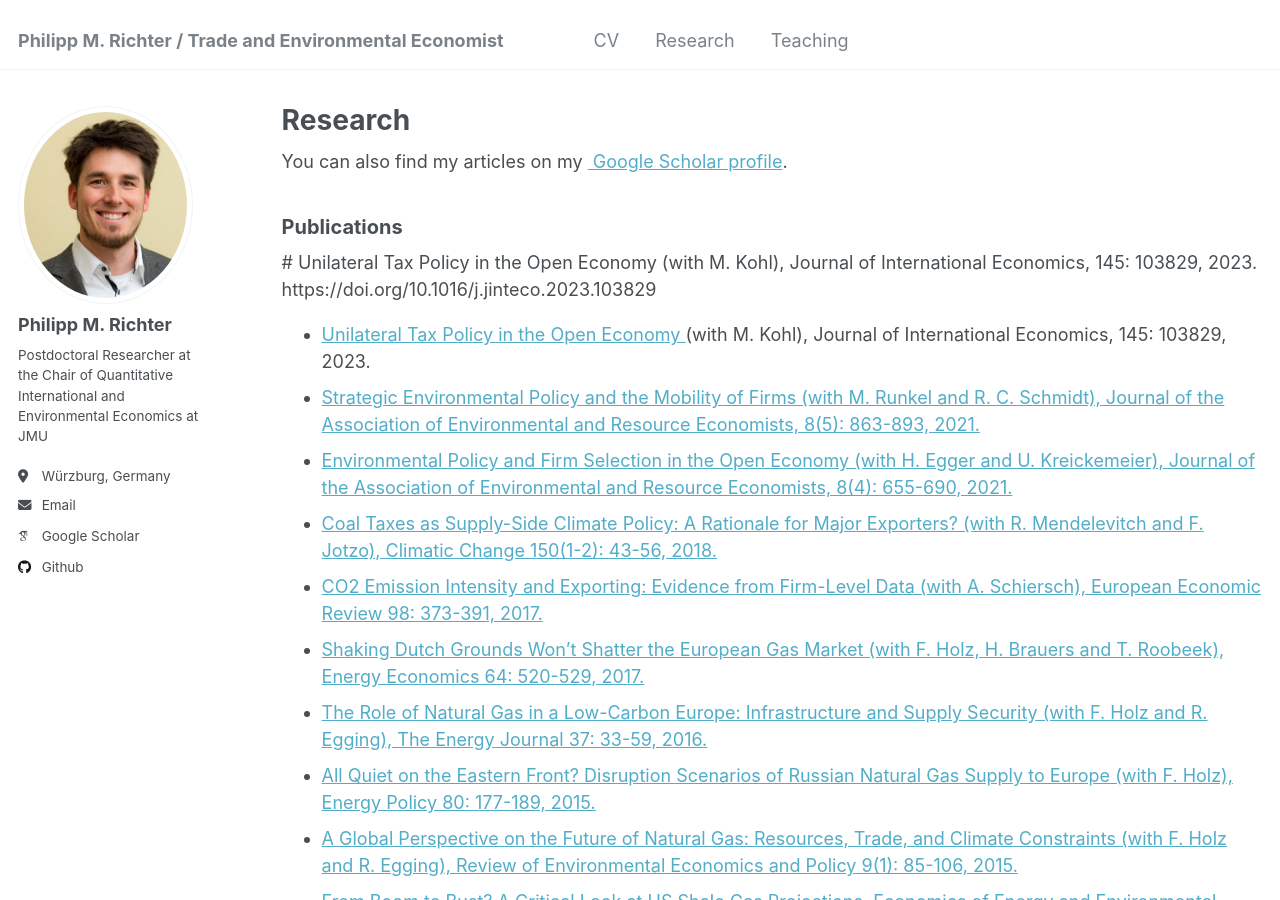
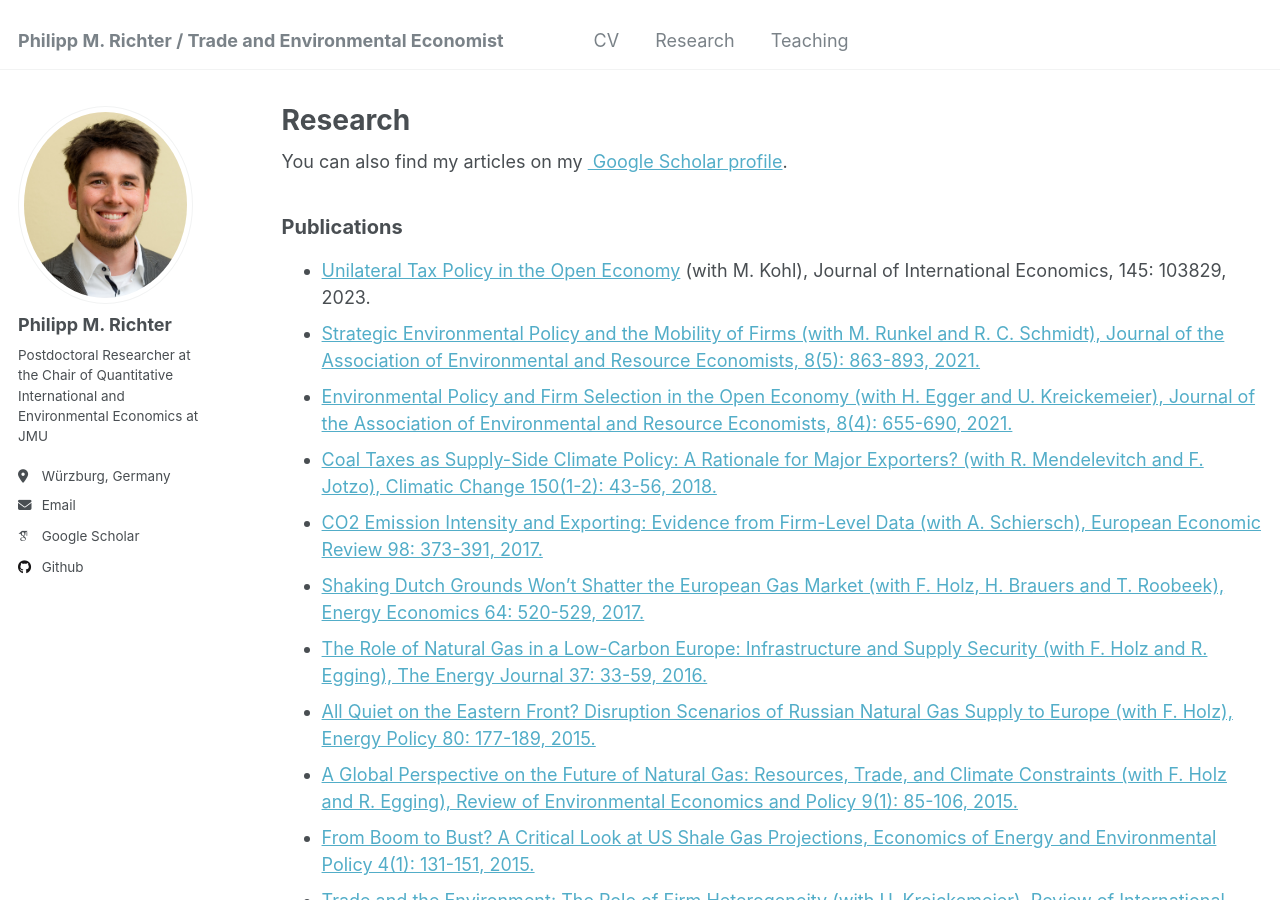
Before and after one commit to PhMRichter/PhMRichter.github.io, a Jekyll site: the page built from _pages/research.html, in a window 1280 px wide and 900 px high. Built offline with Jekyll 4.4.1, drawn with Linux system fonts in a browser that asks for light colours; some web fonts are replaced.

Commit message:
Update research.html

```diff
--- a/_pages/research.html
+++ b/_pages/research.html
@@ -11,14 +11,11 @@ author_profile: true
 
 <h2 style="font-size: 20px;">Publications</h2>
 
-# Unilateral Tax Policy in the Open Economy (with M. Kohl), Journal of International Economics, 145: 103829, 2023. https://doi.org/10.1016/j.jinteco.2023.103829
-
 <ul>
   <li>
     <a href="https://doi.org/10.1016/j.jinteco.2023.103829" target="_blank">
-      Unilateral Tax Policy in the Open Economy
-    </a>
-    (with M. Kohl), Journal of International Economics, 145: 103829, 2023.
+      Unilateral Tax Policy in the Open Economy</a>
+      (with M. Kohl), Journal of International Economics, 145: 103829, 2023.
   </li>
   <li>
     <a href="URL_to_Journal_Article_2" target="_blank">
```
